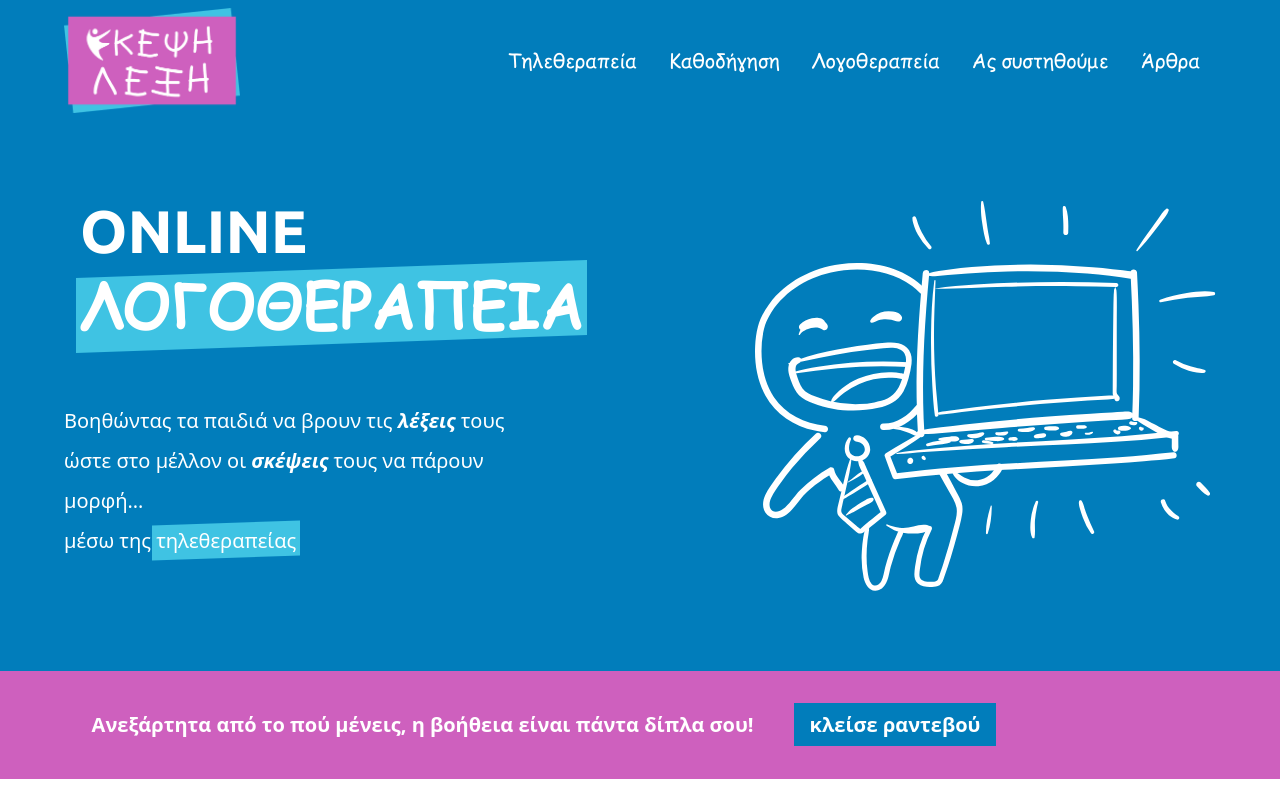
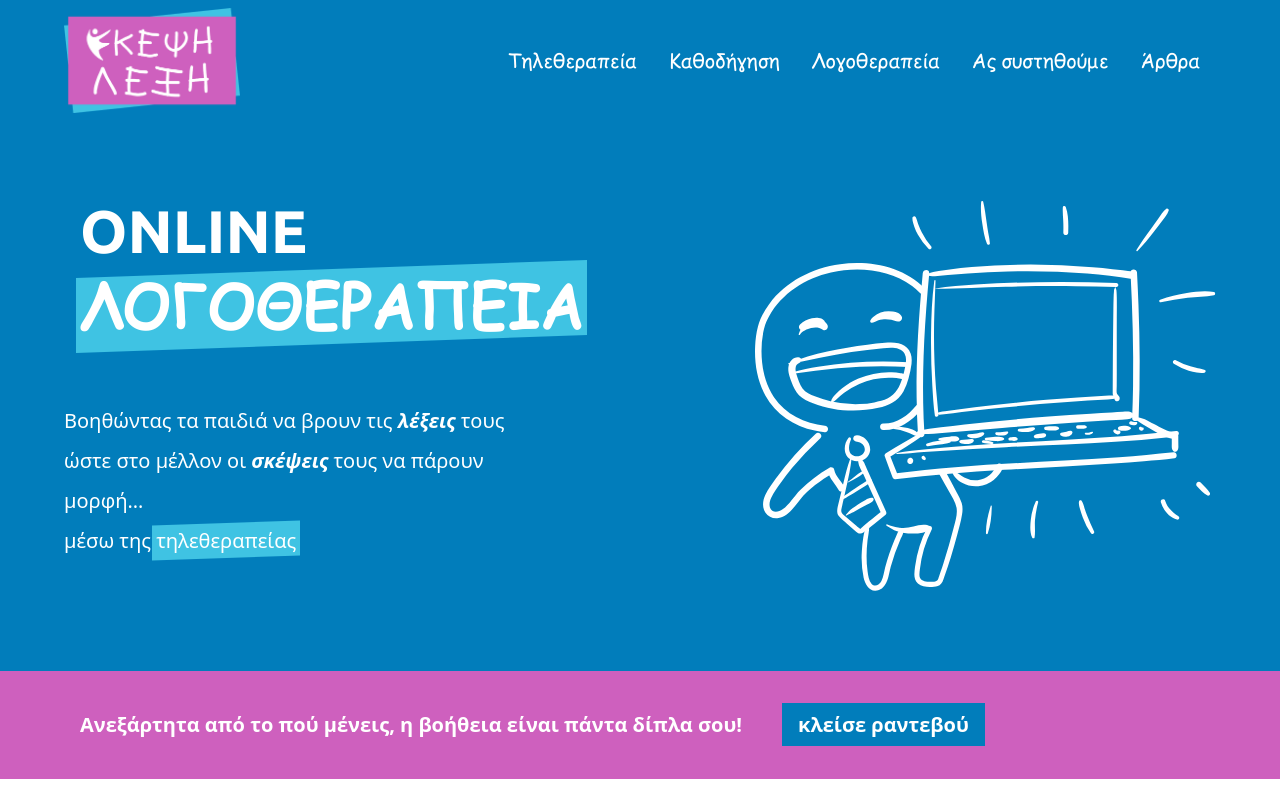
Before and after one commit to vkarampinis/skepsileksi.gr, a Next.js app: page / in a window 1280 px wide. Shown: the top 800 px of the page. Built offline with nearby package versions, Linux system fonts and the light colour scheme.

Commit message:
fix aligment

```diff
--- a/components/CTA.js
+++ b/components/CTA.js
@@ -5,7 +5,7 @@ export default function CTA({ link, pink, linkText, children }) {
   return (
     <section className={`py-8 ${color}`}>
       <div className="flex flex-row max-w-6xl mx-auto">
-        <div className="z-10 block px-4 py-2 font-bold text-center basis-full text-color-white lg:basis-5/6 ">
+        <div className="block px-4 py-2 font-bold text-center md:text-left basis-full text-color-white lg:basis-5/6 ">
           <span className="block lg:inline-block">{children}</span>
           <div className="m-auto mt-8 lg:inline-block lg:mt-0 lg:ml-10">
             <Button link={link} pink={pink} className="">
```
